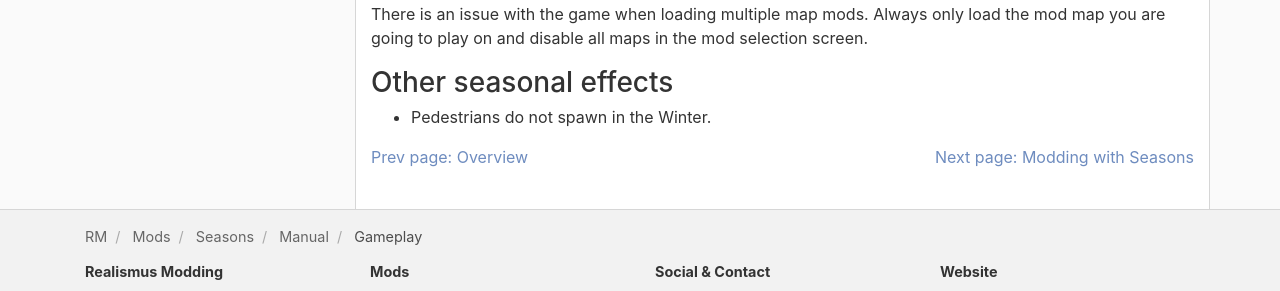
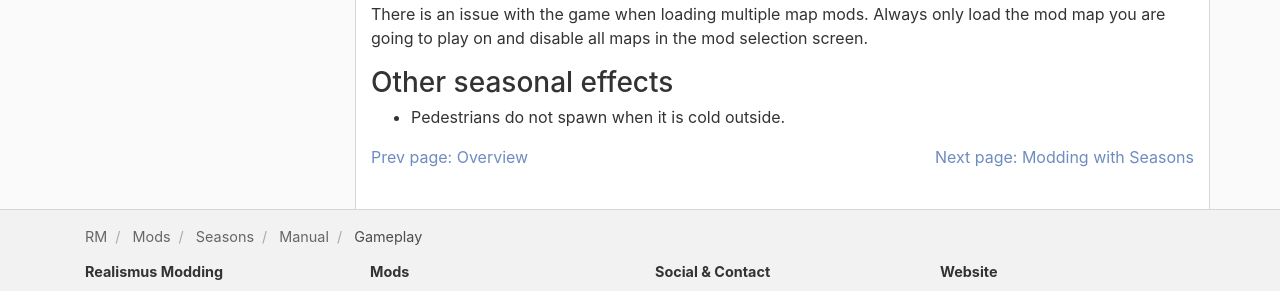
Before and after one commit to RealismusModding/realismusmodding.github.io, a Jekyll site: the page built from mods/seasons/manual/gameplay/index.md, in a window 1280 px wide and 900 px high, scrolled down 1027 px. Shown: the part 456-747 px from the top of the window. Built offline with Jekyll 4.4.1, drawn with Linux system fonts in a browser that asks for light colours; comment, search, counter and statistics services are not loaded.

Commit message:
Fix about pedestrians

```diff
--- a/_data/manuals.yaml
+++ b/_data/manuals.yaml
@@ -11,6 +11,7 @@ seasons:
         - ref: gp_economy
         - ref: gp_measuring
         - ref: gp_hud_overview
+        - ref: gp_geo_mods
     - ref: modding
       entries:
         - ref: info_for_map_makers
--- a/mods/seasons/manual/gameplay/index.md
+++ b/mods/seasons/manual/gameplay/index.md
@@ -52,4 +52,4 @@ The Seasons mod touches almost all parts of the game. It will therefore conflict
 There is an issue with the game when loading multiple map mods. Always only load the mod map you are going to play on and disable all maps in the mod selection screen.
 
 ### Other seasonal effects
-- Pedestrians do not spawn in the Winter.
+- Pedestrians do not spawn when it is cold outside.
```
Also changed, not shown: mods/seasons/manual/overview.md (+2 -0 lines), mods/seasons/index.md (line endings or trailing spaces).
